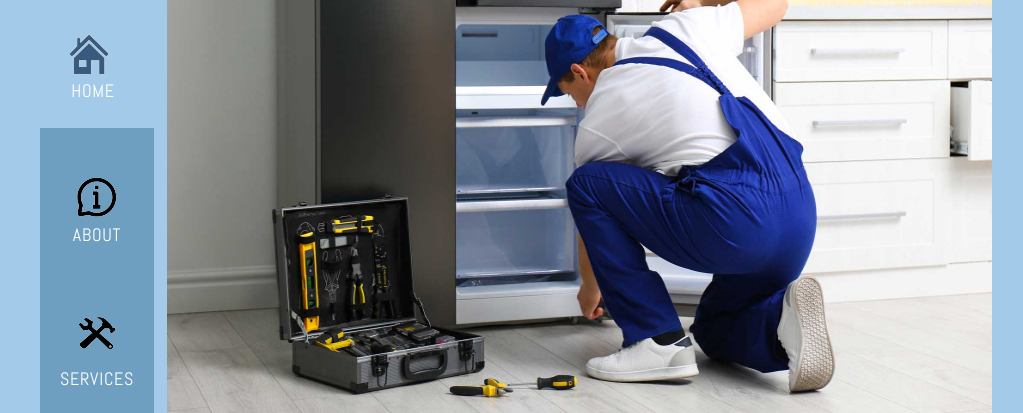
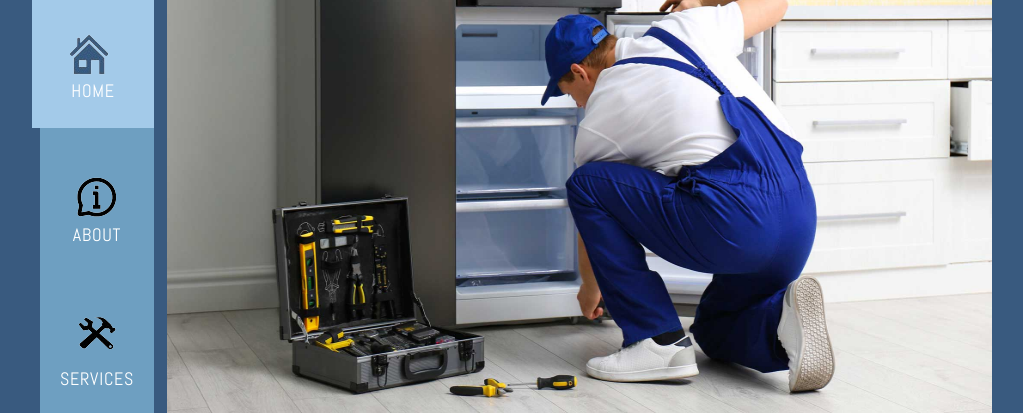
Before and after one commit to DiegoDPaulino/crr.d.github.io, a plain HTML site: page index.html in a window 1280 px wide. Shown: the part 166-579 px from the top of the page, without its empty margins (128-1151 px from the left). Drawn offline with Linux system fonts and the light colour scheme.

Commit message:
Update style.css

```diff
--- a/css/style.css
+++ b/css/style.css
@@ -1,7 +1,7 @@
 /*------------------------- Layout styles ------------------------*/
 body {
 	margin:0;
-	background-color:#a3cae9;
+	background-color:#395a7f;
 	font-family: 'AbelRegular';
 	position:relative;
 }
```
